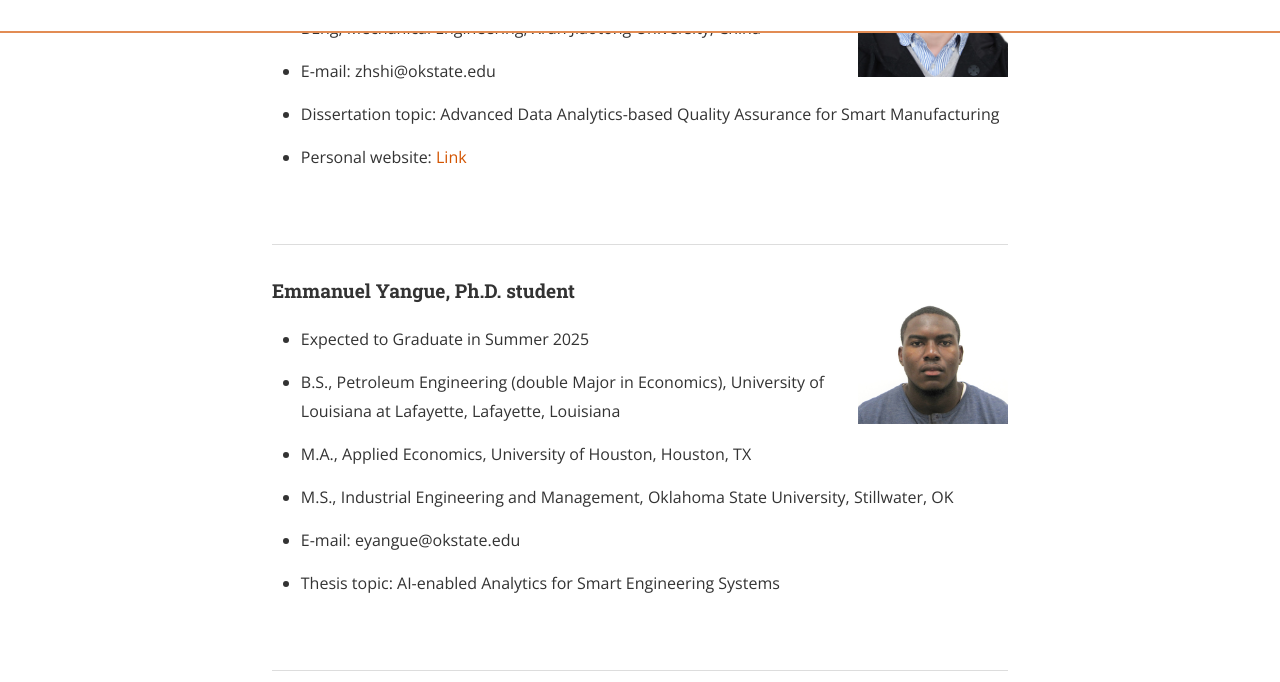
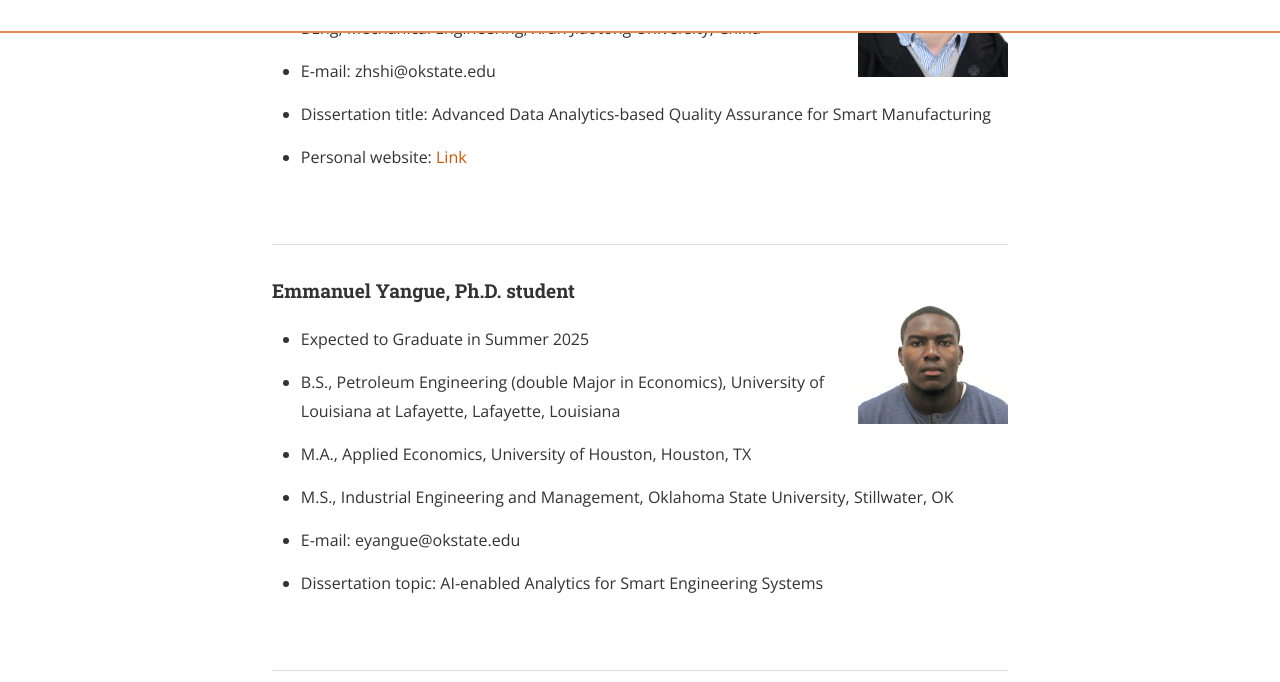
Before and after one commit to stars-laboratory/stars-laboratory.github.io, a Jekyll site: the page built from Fpeople.md, in a window 1280 px wide and 1400 px high, scrolled down 970 px. Shown: the part 157-839 px from the top of the window. Built offline with Jekyll 4.4.1, drawn with Linux system fonts in a browser that asks for light colours; nearby versions of some CDN libraries; some of the changed text lies outside the part shown.

Commit message:
Update Fpeople.md

```diff
--- a/Fpeople.md
+++ b/Fpeople.md
@@ -49,7 +49,7 @@ main_nav: true
 
 * E-mail: zhshi@okstate.edu
 
-* Dissertation topic: Advanced Data Analytics-based Quality Assurance for Smart Manufacturing
+* Dissertation title: Advanced Data Analytics-based Quality Assurance for Smart Manufacturing
 
 * Personal website: [Link](https://shizhangyue.github.io/)
 
@@ -71,7 +71,7 @@ main_nav: true
 
 * E-mail: eyangue@okstate.edu
 
-* Thesis topic: AI-enabled Analytics for Smart Engineering Systems
+* Dissertation topic: AI-enabled Analytics for Smart Engineering Systems
 
 &nbsp;
 
@@ -105,7 +105,7 @@ main_nav: true
 
 * E-mail: boris.oskolkov@okstate.edu
 
-* Thesis Topic: Data Science for Advanced Manufacturing and Medical Systems
+* Dissertation Topic: Data Science for Advanced Manufacturing and Medical Systems
 
 &nbsp;
 
```
